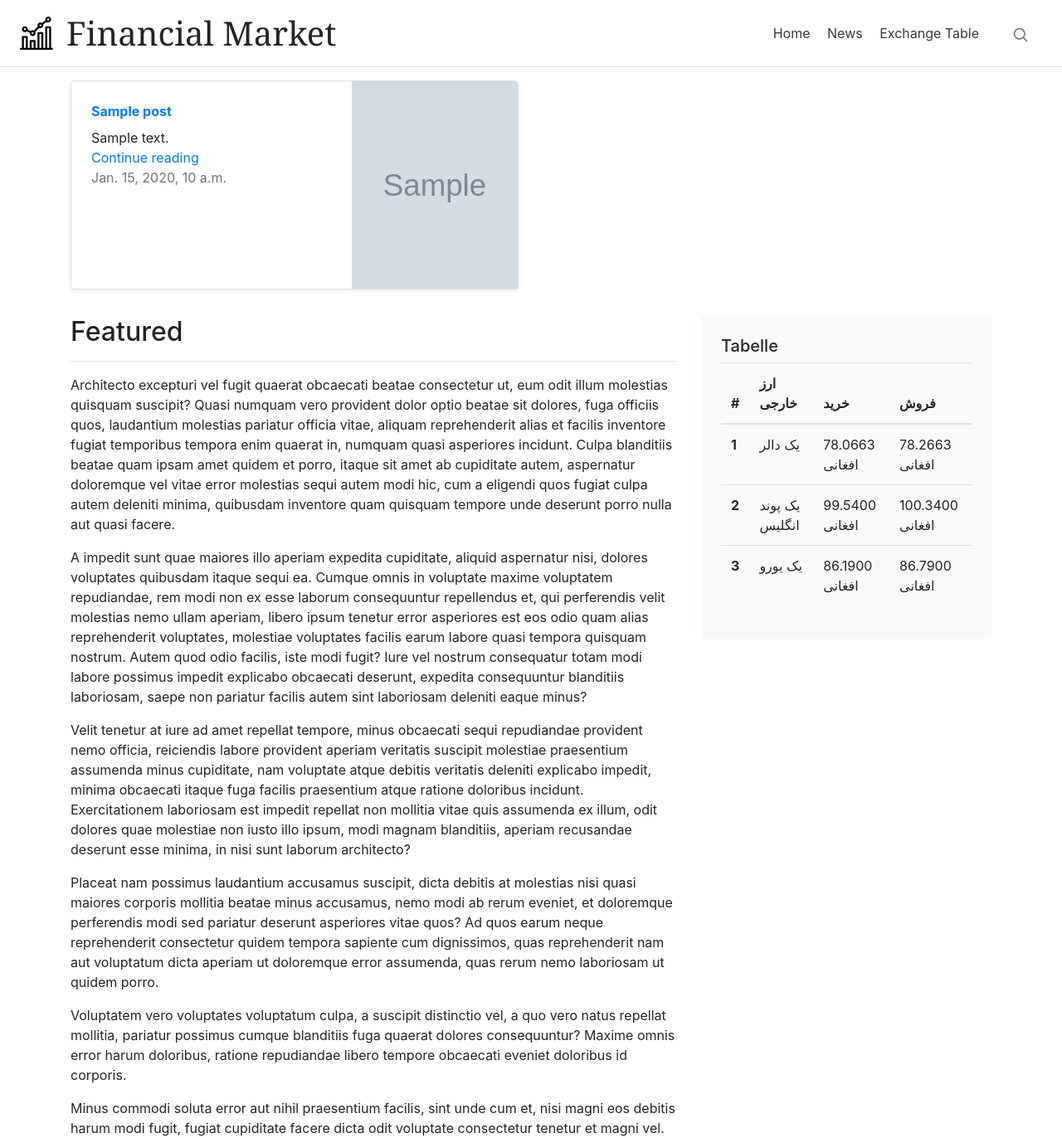
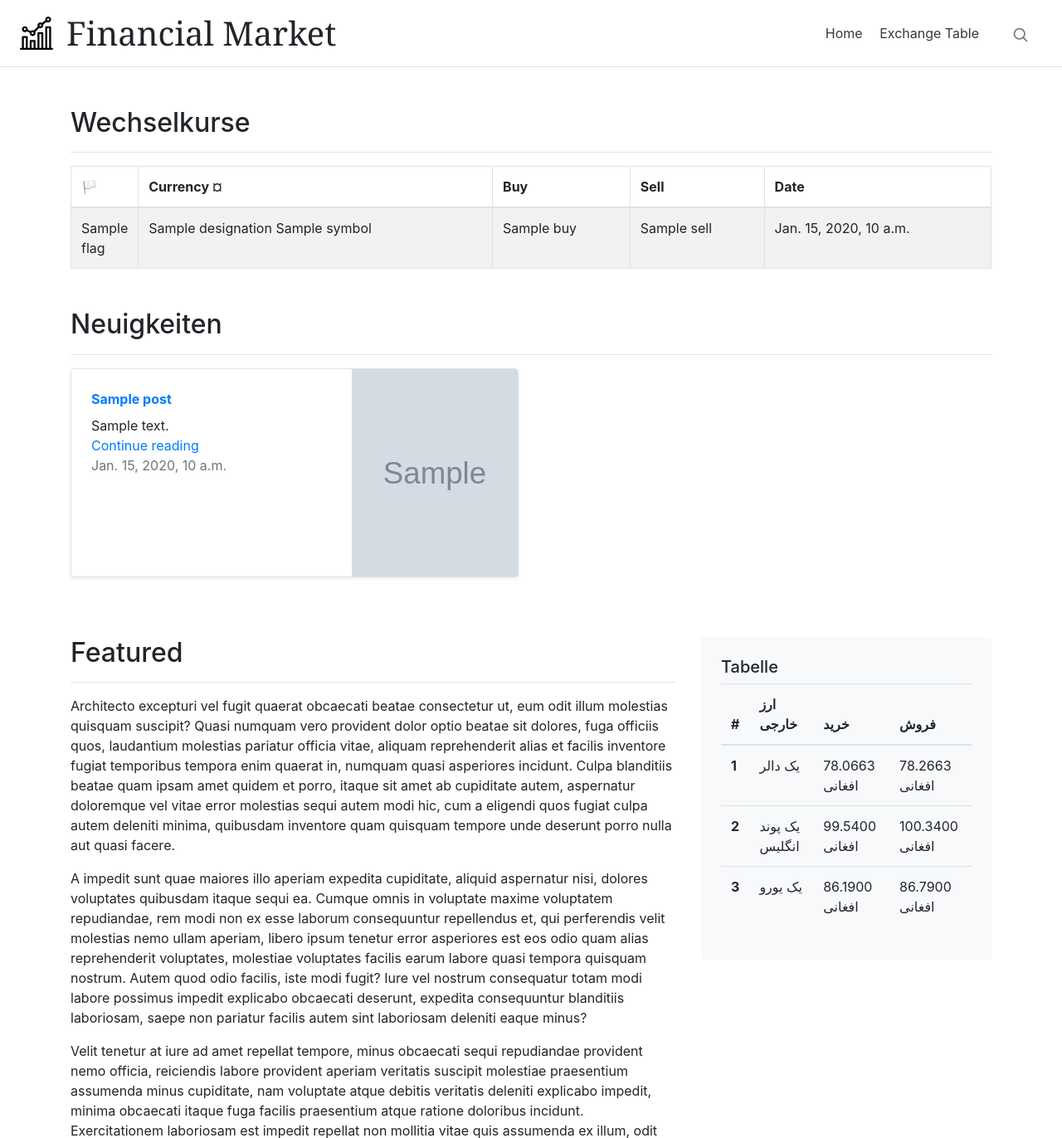
Before and after one commit to Metman737/fxrate, a Django app: template templates/homepage.html in a window 1280 px wide. Shown: the top 1372 px of the page at 83% size. Run offline with Django 3.2, Linux system fonts and the light colour scheme; the template is opened without the code that fills it: most values are stand-ins (such as "Sample title", 1, 10 or a date in 2020); grey boxes marked "Sample" are stand-in pictures; parts of the project's set-up code (start-up, migrations or seed data) failed here and were passed over; some libraries are stand-ins or nearby versions.

Commit message:
edit homepage

```diff
--- a/templates/base.html
+++ b/templates/base.html
@@ -45,7 +45,6 @@
             <h1 class="my-0 mr-md-auto font-weight-normal font-times">Financial Market</h1>
             <nav class="my-2 my-md-0 mr-md-3">
                 <a class="p-2 text-dark" href="{% url 'homepage' %}">Home</a>
-                <a class="p-2 text-dark" href="#">News</a>
                 <a class="p-2 text-dark" href="{% url 'exchange:overview' %}">Exchange Table</a>
             </nav>
             <a class="text-muted" href="#">
--- a/templates/homepage.html
+++ b/templates/homepage.html
@@ -5,10 +5,39 @@
 
     <!-- Tabels -->
 
+    <div class="my-5">
+    <h2>Wechselkurse</h2><hr>
+    <table class="table table-hover table-striped table-bordered w-100">
+        <thead>
+        <tr>
+            <th>🏳️</th>
+            <th class="d-none d-sm-table-cell">Currency &#x00A4</th>
+            <th class="d-table-cell d-sm-none">ISO</th>
+            <th>Buy</th>
+            <th>Sell</th>
+            <th class="d-none d-sm-table-cell">Date</th>
+        </tr>
+        </thead>
+        <tbody>
+        {% for exchangerate in exchangerate_list  %}
+        <tr onclick="window.location='{% url 'exchange:currency_detail' exchangerate.currency.iso %}'">
+            <td style="width: 1em">{{ exchangerate.currency.flag }}</td>
+            <td class="d-none d-sm-table-cell">{{ exchangerate.currency.designation }} {{ exchangerate.currency.symbol }}</td>
+            <td class="d-table-cell d-sm-none">{{ exchangerate.currency.iso }} {{ exchangerate.currency.symbol }}</td>
+            <td>{{ exchangerate.buy }}</td>
+            <td>{{ exchangerate.sell }}</td>
+            <td class="d-none d-sm-table-cell">{{ exchangerate.change_date_time }}</td>
+        </tr>
+        {% endfor %}
+        </tbody>
+    </table>
+    </div>
 
-    <!-- Post Cards -->
 
-    <div class="row mb-2">
+    <!-- Blog Cards -->
+
+    <h2>Neuigkeiten</h2><hr>
+    <div class="row mb-5">
     {% for post in post_list %}
     <div class="col-md-6">
         <div class="row no-gutters border rounded overflow-hidden flex-md-row mb-4 shadow-sm h-md-250 position-relative">
```
Also changed, not shown: fxrate/views.py (+11 -0 lines).
